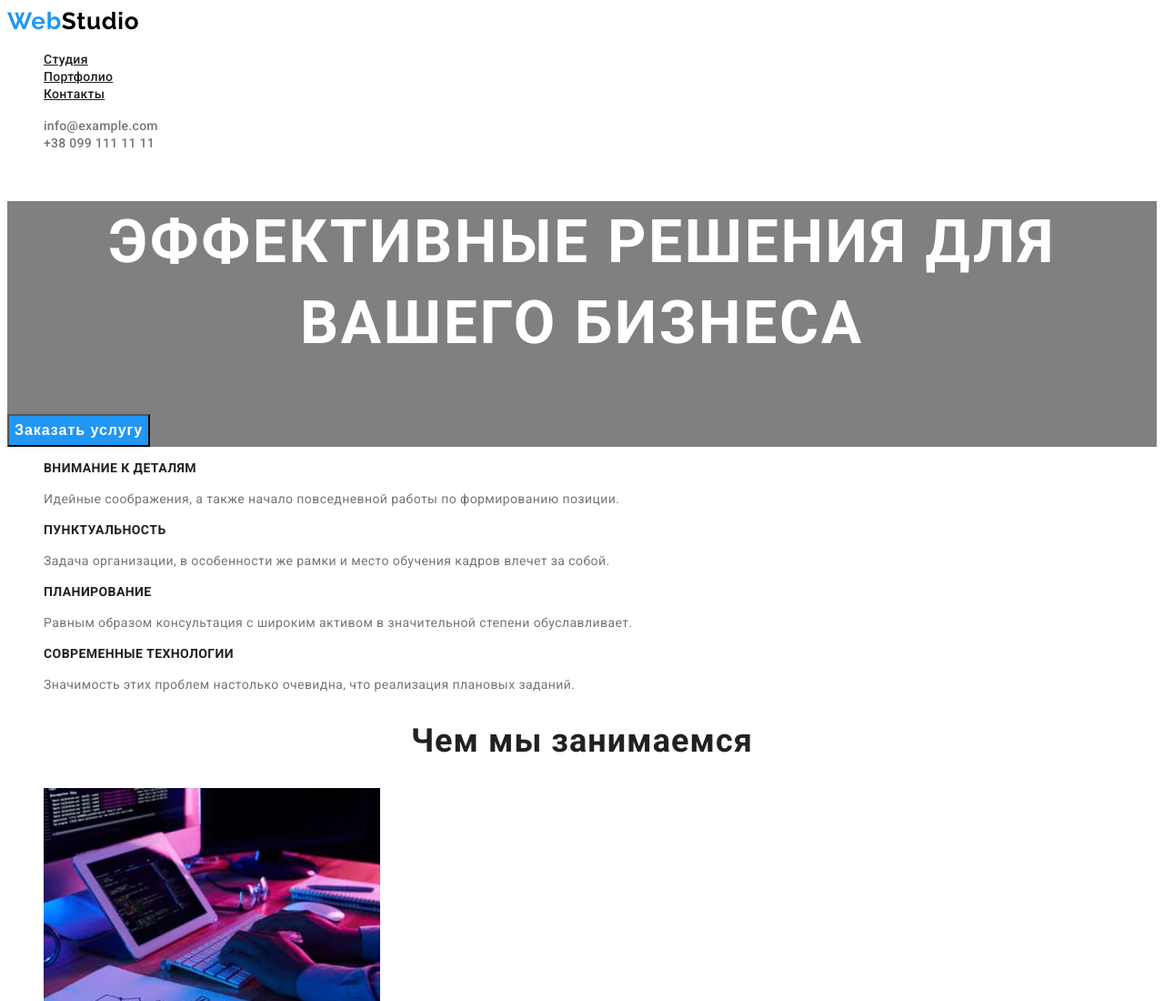
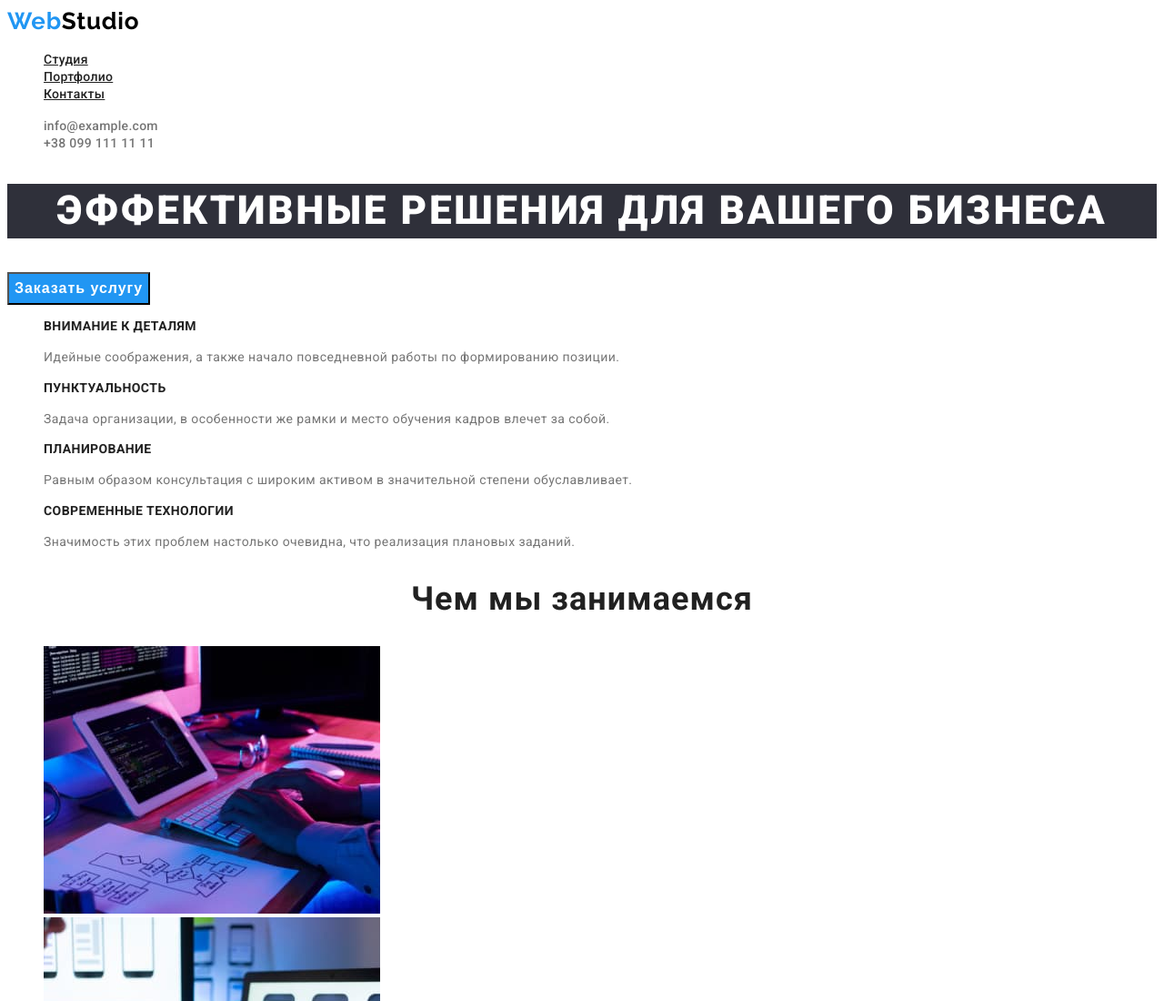
Before and after one commit to Mr-Vadym-Ka/goit-markup-hw-02, a plain HTML site: page index.html in a window 1280 px wide. Shown: the top 1100 px of the page at 91% size. Drawn offline with Linux system fonts and the light colour scheme.

Commit message:
Add files via upload

```diff
--- a/css/style.css
+++ b/css/style.css
@@ -8,6 +8,7 @@
 }
 /*-- Разметка главной страницы --*/
 body {
+    background-color: white;
     font-family: "Roboto", sans-serif;
     color: #212121;
 }
@@ -76,7 +77,7 @@ body {
 }
 
 /*-------hero---------*/
-.hero {
+.hero-name {
     font-weight: 900;
     font-size: 44px;
     line-height: 1.36;
@@ -84,7 +85,7 @@ body {
     letter-spacing: 0.06em;
     text-transform: uppercase;
     color: #ffffff;
-    background-color: grey;
+    background-color: #2f303a;
 }
 .hero-list-name {
     font-weight: 700;
```
